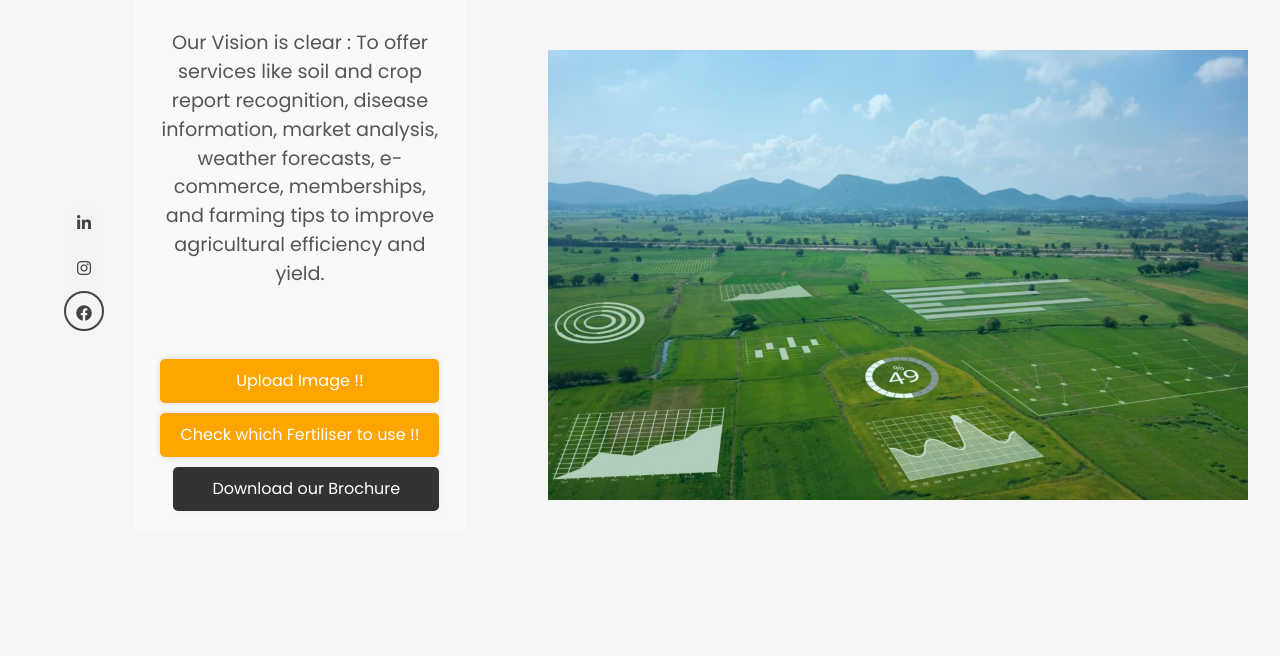
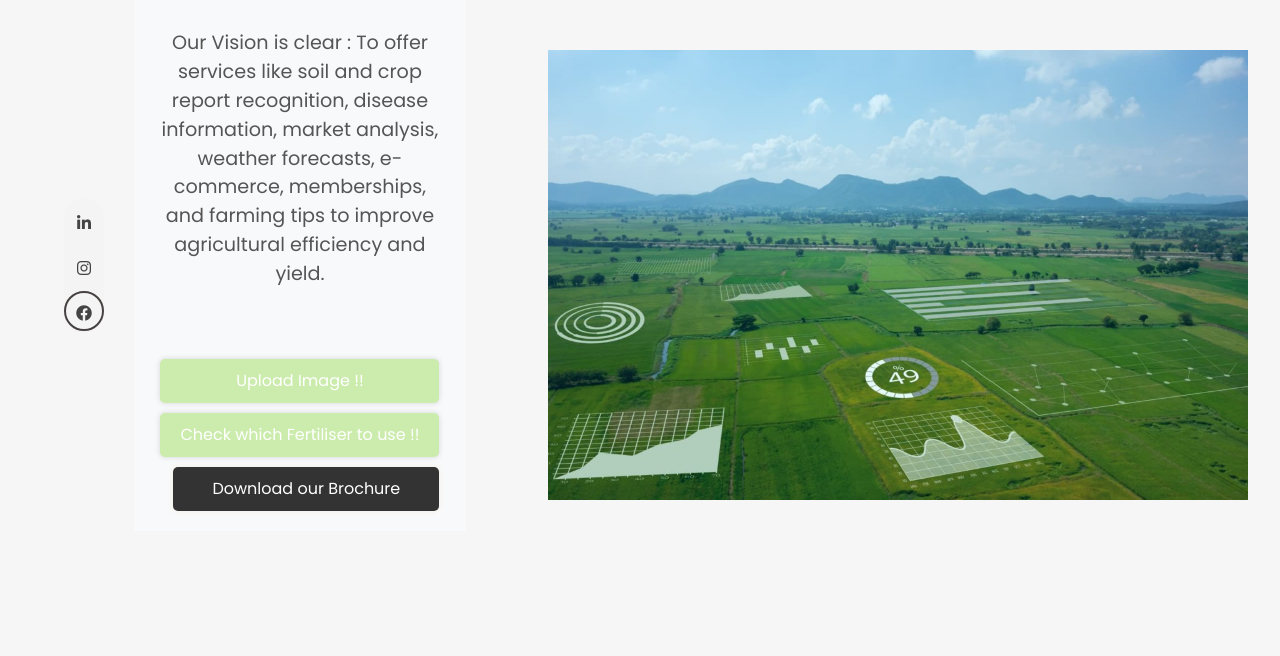
Before and after one commit to Satyam30raj/E-comm, a Flask app: page / in a window 1280 px wide. Shown: the part 135-791 px from the top of the page. Run offline with Flask 3, Linux system fonts and the light colour scheme; some libraries are stand-ins or nearby versions; some web fonts are replaced.

Commit message:
home.html

```diff
--- a/templates/home.html
+++ b/templates/home.html
@@ -74,7 +74,7 @@
         }
 
         .btn_1 {
-            background-color: #ffa500;
+            background-color: rgb(204, 236, 173);
         }
 
         .btn_1:hover {
```
